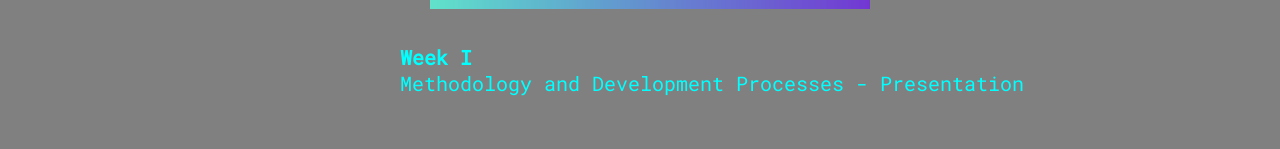
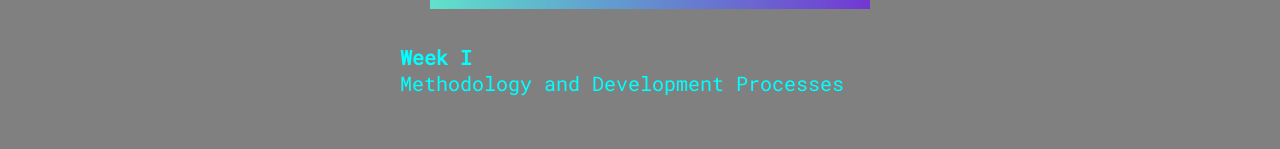
Before and after one commit to JasonKhambule/wrapup, a plain HTML site: page week1/part1.html in a window 1280 px wide. Shown: the part 408-557 px from the top of the page. Drawn offline with Linux system fonts and the light colour scheme; files that its build step writes are made by us from their sources.

Commit message:
Update part1.html

```diff
--- a/week1/part1.html
+++ b/week1/part1.html
@@ -31,7 +31,7 @@
           <article>
            <img class="week" src="../assets/images/firstimage.png">
               <h2>Week I</h2>
-              <p>Methodology and Development Processes - Presentation</p>
+              <p>Methodology and Development Processes</p>
 
             </article>
 
```
